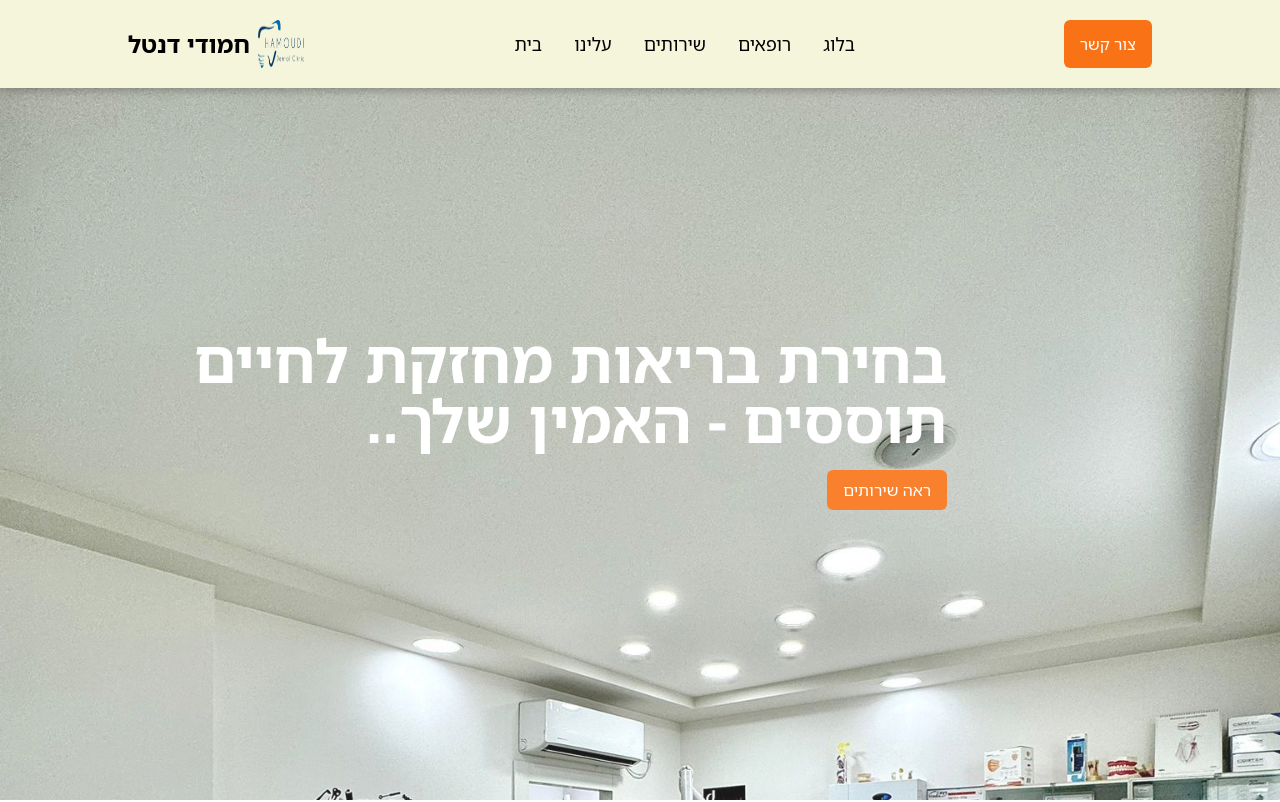
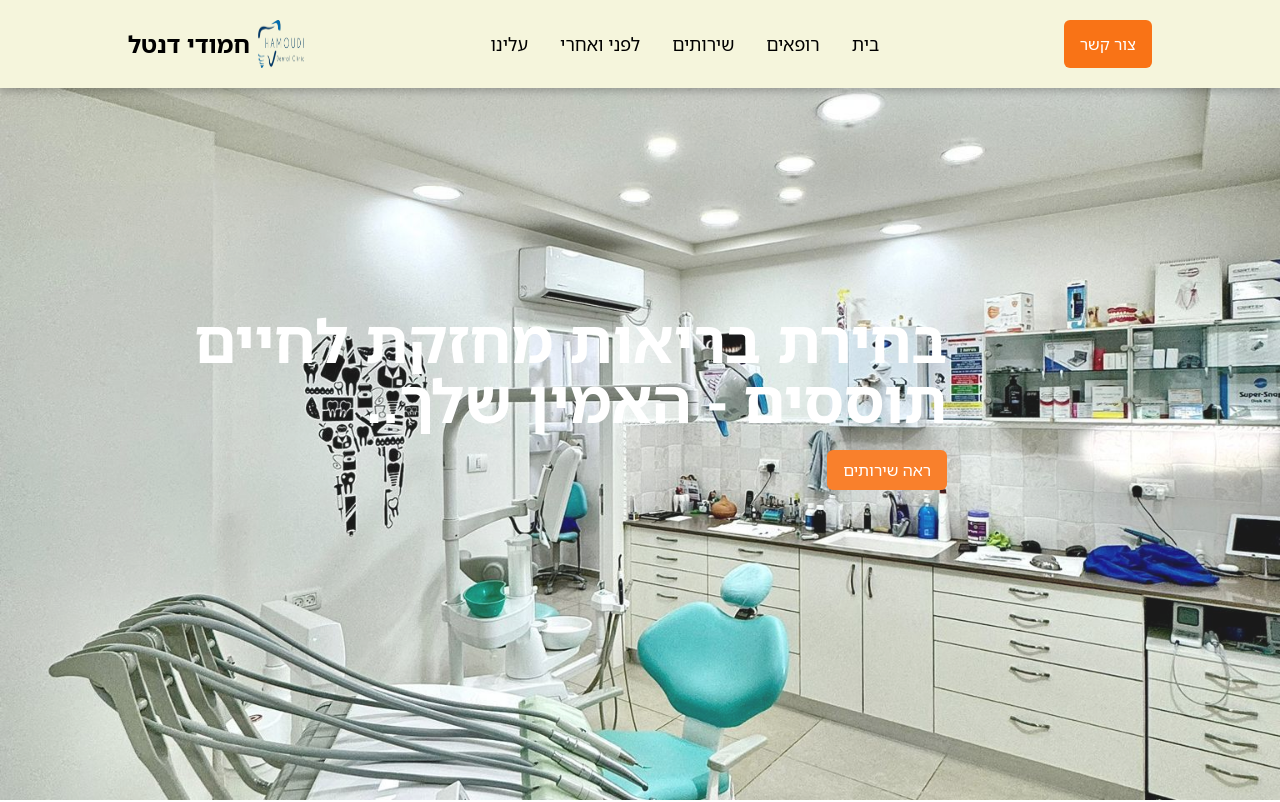
Before and after one commit to Ashrafhij/tailwinddemo, a React (Create React App) app: page / in a window 1280 px wide. Shown: the top 802 px of the page. Built offline with nearby package versions, Linux system fonts and the light colour scheme.

Commit message:
loader added

```diff
--- a/src/components/Footer.js
+++ b/src/components/Footer.js
@@ -1,18 +1,16 @@
 import React from 'react';
+import logo from "../assets/img/logo.jpeg";
 
 const Footer = () => {
   return (
-    <footer className="text-gray-600 body-font">
+    <footer className="text-gray-600 body-font mb-8">
       <div className="container px-5 py-8 mx-auto flex items-center sm:flex-row flex-col">
         <a className="flex title-font font-medium items-center md:justify-start justify-center text-gray-900" href="/">
-          <svg xmlns="http://www.w3.org/2000/svg" fill="none" stroke="currentColor" strokeLinecap="round" strokeLinejoin="round" strokeWidth="2" className="w-10 h-10 text-white p-2 bg-orange-500 rounded-full" viewBox="0 0 24 24">
-            <path d="M12 2L2 7l10 5 10-5-10-5zM2 17l10 5 10-5M2 12l10 5 10-5"></path>
-          </svg>
-          <span className="ml-3 text-xl">Tailblocks</span>
+          <img src={logo} alt="Logo" className="w-10 h-10 p-2 bg-backgroundColor rounded-full" />
+          <span className="ml-3 text-xl">חמודי דנטל</span>
         </a>
         <p className="text-sm text-gray-500 sm:ml-4 sm:pl-4 sm:border-l-2 sm:border-gray-200 sm:py-2 sm:mt-0 mt-4">
-          © 2020 Tailblocks —
-          <a href="https://twitter.com/knyttneve" className="text-gray-600 ml-1" rel="noopener noreferrer" target="_blank">@knyttneve</a>
+          © 2024 Hamoudi Dental Clinic
         </p>
         <span className="inline-flex sm:ml-auto sm:mt-0 mt-4 justify-center sm:justify-start">
           <a className="text-gray-500 hover:text-orange-500" href="/" aria-label="Facebook">
--- a/src/components/Home.js
+++ b/src/components/Home.js
@@ -3,19 +3,15 @@ import Button from "../layouts/Button";
 
 const Home = () => {
   return (
-    <div className="min-h-screen flex flex-col justify-center lg:px-32 px-5 text-white bg-[url('assets/img/4.jpeg')] bg-no-repeat bg-cover opacity-90 w-full max-w-full">
-      <div className="w-full lg:w-4/5 space-y-5 mt-10" dir="rtl">
+    <div className="min-h-screen flex flex-col justify-center lg:px-32 px-5 text-white bg-[url('assets/img/4.jpeg')] bg-no-repeat bg-center bg-cover opacity-90 w-full max-w-full">
+      <div className="w-full lg:w-4/5 space-y-5 mt-[-2] lg:mt-[-4] flex flex-col items-start" dir="rtl">
         <h1 className="text-5xl lg:text-6xl md:text-4xl sm:text-3xl font-semibold leading-tight text-right">
           בחירת בריאות מחזקת לחיים תוססים - האמין שלך..
         </h1>
-        {/* <p className="lg:text-lg md:text-md sm:text-sm text-right">
-          לורם איפסום דולור סיט אמט קונסקטטור אדיפיסיצינג אליט. קואם מגנם
-          אומניס נאטוס אקוסנטיום קווס. רפרהנדר אינצידונט אקספדיטה
-          מולסטיאטה אימפדיט אט סקווי דולורם איסט סיט קולטה, אופטיו וולופטטס
-          פגאט ורו קונטרקטור?
-        </p> */}
 
-        <Button title="ראה שירותים" />
+        <a href="#DentalAreasSection">
+          <Button title="ראה שירותים" />
+        </a>
       </div>
     </div>
   );
--- /dev/null
+++ b/src/components/Loader.js
@@ -0,0 +1,29 @@
+// src/components/Loader.js
+import React from 'react';
+import logo from '../assets/img/logo.jpeg'; // Adjust the path as needed
+
+const Loader = () => {
+  return (
+    <div className="flex flex-col items-center justify-center h-screen bg-backgroundColor">
+      <img src={logo} alt="Loading Logo" className="w-16 h-16 mb-4" />
+      <div className="loader"></div>
+      <style jsx>{`
+        .loader {
+          border: 8px solid #f3f3f3; /* Light grey */
+          border-top: 8px solid #3498db; /* Blue */
+          border-radius: 50%;
+          width: 40px; /* Size of the loader */
+          height: 40px; /* Size of the loader */
+          animation: spin 1s linear infinite;
+        }
+
+        @keyframes spin {
+          0% { transform: rotate(0deg); }
+          100% { transform: rotate(360deg); }
+        }
+      `}</style>
+    </div>
+  );
+};
+
+export default Loader;
--- a/src/components/Navbar.js
+++ b/src/components/Navbar.js
@@ -3,7 +3,7 @@ import { Link } from "react-scroll";
 import { AiOutlineClose, AiOutlineMenu } from "react-icons/ai";
 import Button from "../layouts/Button";
 import Contact from "./Contact";
-import logo from "../assets/img/logo.jpeg"; // Import your logo
+import logo from "../assets/img/logo.jpeg";
 
 const Navbar = () => {
   const [menu, setMenu] = useState(false);
@@ -57,11 +57,11 @@ const Navbar = () => {
 
           {/* Desktop Nav */}
           <nav className="hidden lg:flex flex-row items-center text-lg font-medium gap-8">
-            <Link to="home" spy={true} smooth={true} duration={500} className="hover:text-orange-500 transition-all cursor-pointer">
-              בית
+          <Link to="ClinicGallerySection" spy={true} smooth={true} duration={500} className="hover:text-orange-500 transition-all cursor-pointer">
+              עלינו
             </Link>
-            <Link to="GallerySection" spy={true} smooth={true} duration={500} className="hover:text-orange-500 transition-all cursor-pointer">
-              עלינו
+            <Link to="BeforeAndAfter" spy={true} smooth={true} duration={500} className="hover:text-orange-500 transition-all cursor-pointer">
+              לפני ואחרי
             </Link>
             <Link to="DentalAreasSection" spy={true} smooth={true} duration={500} className="hover:text-orange-500 transition-all cursor-pointer">
               שירותים
@@ -69,8 +69,8 @@ const Navbar = () => {
             <Link to="Doctors" spy={true} smooth={true} duration={500} className="hover:text-orange-500 transition-all cursor-pointer">
               רופאים
             </Link>
-            <Link to="CustomerOpinionSection" spy={true} smooth={true} duration={500} className="hover:text-orange-500 transition-all cursor-pointer">
-              בלוג
+            <Link to="home" spy={true} smooth={true} duration={500} className="hover:text-orange-500 transition-all cursor-pointer">
+              בית
             </Link>
           </nav>
 
@@ -101,17 +101,17 @@ const Navbar = () => {
           <Link to="home" spy={true} smooth={true} duration={500} className="hover:text-orange-500 transition-all cursor-pointer" onClick={closeMenu}>
             בית
           </Link>
-          <Link to="GallerySection" spy={true} smooth={true} duration={500} className="hover:text-orange-500 transition-all cursor-pointer" onClick={closeMenu}>
-            עלינו
+          <Link to="Doctors" spy={true} smooth={true} duration={500} className="hover:text-orange-500 transition-all cursor-pointer" onClick={closeMenu}>
+            רופאים
           </Link>
           <Link to="DentalAreasSection" spy={true} smooth={true} duration={500} className="hover:text-orange-500 transition-all cursor-pointer" onClick={closeMenu}>
             שירותים
           </Link>
-          <Link to="Doctors" spy={true} smooth={true} duration={500} className="hover:text-orange-500 transition-all cursor-pointer" onClick={closeMenu}>
-            רופאים
+          <Link to="BeforeAndAfter" spy={true} smooth={true} duration={500} className="hover:text-orange-500 transition-all cursor-pointer" onClick={closeMenu}>
+            לפני ואחרי
           </Link>
-          <Link to="CustomerOpinionSection" spy={true} smooth={true} duration={500} className="hover:text-orange-500 transition-all cursor-pointer" onClick={closeMenu}>
-            בלוג
+          <Link to="ClinicGallerySection" spy={true} smooth={true} duration={500} className="hover:text-orange-500 transition-all cursor-pointer" onClick={closeMenu}>
+            עלינו
           </Link>
 
           {/* Add Orange Line at the Bottom */}
```
Also changed, not shown: src/components/headDoc.js (deleted, +0 -103 lines).
